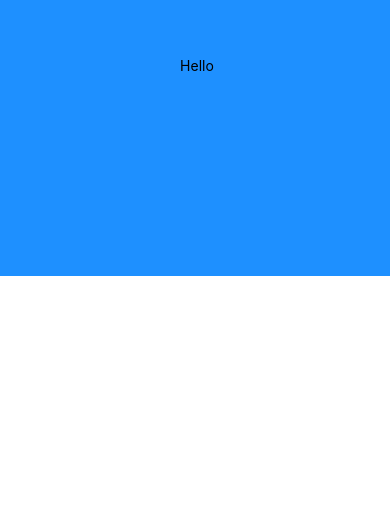
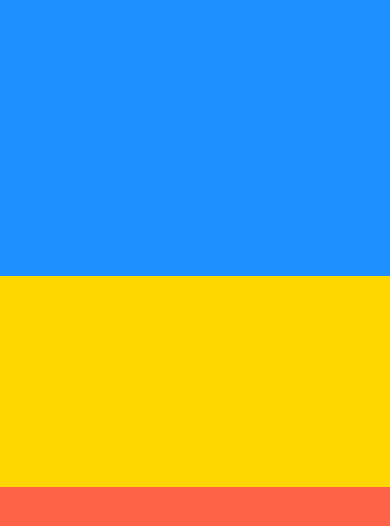
Before and after one commit to arcel19/testApp, a React Native app: screen / in a window 390 px wide. Shown: the part 146-672 px from the top of the page. Built offline with nearby package versions, Linux system fonts and the light colour scheme.

Commit message:
Changed app orientation from default to portrait.

```diff
--- a/App.js
+++ b/App.js
@@ -1,43 +1,34 @@
-import { StatusBar } from "expo-status-bar";
-import {
-  StyleSheet,
-  Text,
-  View,
-  SafeAreaView,
-  TouchableWithoutFeedback,
-  TouchableOpacity,
-  Image,
-  TouchableHighlight,
-  TouchableNativeFeedback,
-  Button,
-  Alert,
-  Platform,
-  Dimensions,
-} from "react-native";
+import React from "react";
+import { View } from "react-native";
 
 export default function App() {
-  console.log(Dimensions.get("screen"));
   return (
-    <SafeAreaView style={styles.container}>
+    <View
+      style={{
+        backgroundColor: "#fff",
+        flex: 1,
+      }}
+    >
       <View
         style={{
           backgroundColor: "dodgerblue",
-          width: "100%",
-          height: "50%",
-          justifyContent: "center",
-          alignItems: "center"
+          flex: 2,
         }}
-      >
-        <Text > Hello</Text>
-      </View>
-    </SafeAreaView>
+      />
+
+      <View
+        style={{
+          backgroundColor: "gold",
+          flex: 1,
+        }}
+      />
+
+      <View
+        style={{
+          backgroundColor: "tomato",
+          flex: 1,
+        }}
+      />
+    </View>
   );
 }
-
-const styles = StyleSheet.create({
-  container: {
-    flex: 1,
-    backgroundColor: "#fff",
-    paddingTop: Platform.OS === "android" ? 20 : 0,
-  },
-});
--- a/app.json
+++ b/app.json
@@ -3,7 +3,7 @@
     "name": "testApp",
     "slug": "testApp",
     "version": "1.0.0",
-    "orientation": "default",
+    "orientation": "portrait",
     "icon": "./assets/icon.png",
     "userInterfaceStyle": "light",
     "splash": {
```
